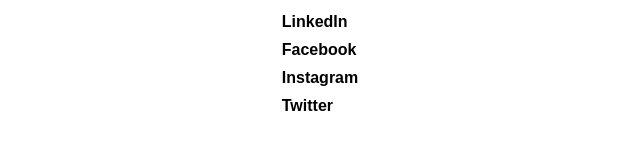
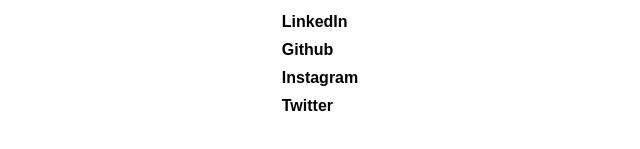
Before and after one commit to Rahonne08/pablo-rahonne-links, a plain HTML site: page index.html in a window 1280 px wide. Shown: the part 407-556 px from the top of the page, 320-960 px from the left. Drawn offline with Linux system fonts and the light colour scheme.

Commit message:
atualizado

```diff
--- a/index.html
+++ b/index.html
@@ -22,7 +22,7 @@
         </li>
         <li>
           <a href="https://www.facebook.com/seu-perfil" target="_blank"
-            >Facebook</a
+            >Github</a
           >
         </li>
         <li>
```
